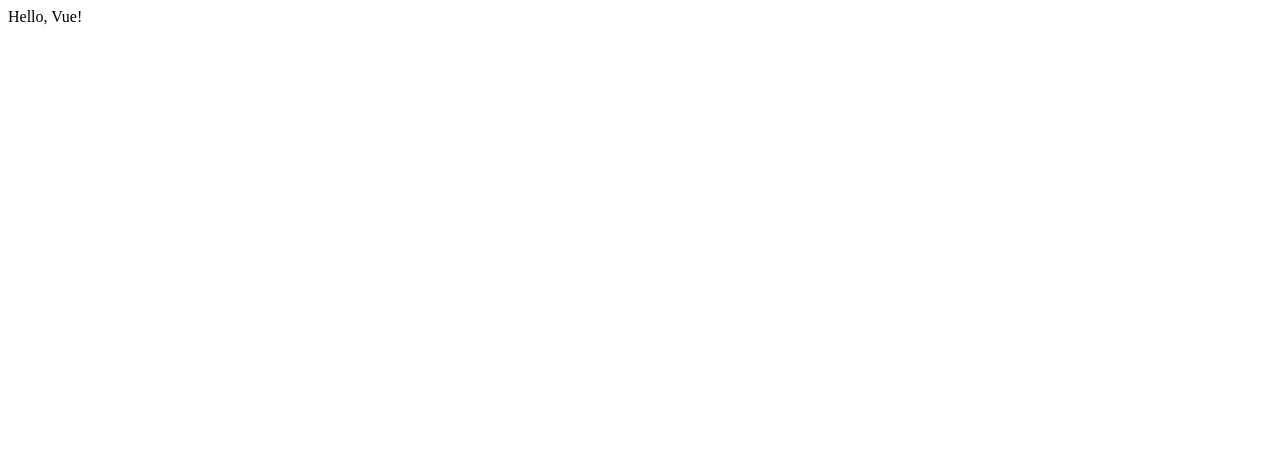
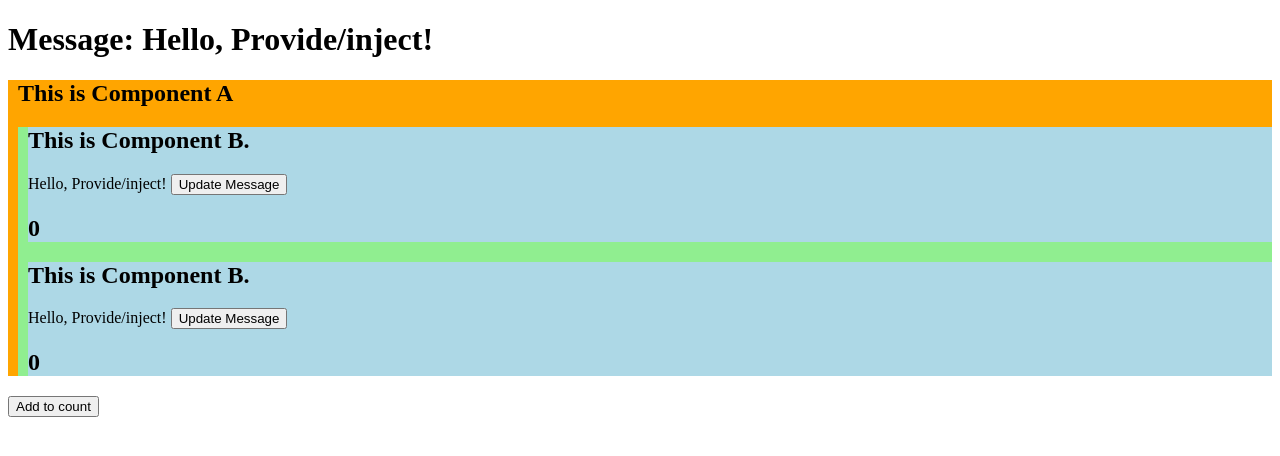
Before and after one commit to sameep-git/vueJS-webtech, a Vue app in the folder learn-vue-3/: page / in a window 1280 px wide. Shown: the top 456 px of the page. Built offline with nearby package versions, Linux system fonts and the light colour scheme.

Commit message:
provide and inject

```diff
--- a/learn-vue-3/src/App.vue
+++ b/learn-vue-3/src/App.vue
@@ -1,11 +1,29 @@
 <template>
-  <div>Hello, Vue!</div>
+  <h1>Message: {{ message }}</h1>
+  <div style="background-color: orange; padding-left: 10px;">
+    <ComponentA />
+  </div>
+  <button @click="count = count + 2">Add to count</button>
+
 </template>
 
 <script setup>
+import { provide, readonly, ref } from 'vue';
+import ComponentA from './ComponentA.vue';
+
+let message = ref('Hello, Provide/inject!')
+
+let count = ref(0)
+
+function updateMessage() {
+  message.value = 'Hello, Provide/inject! Updated.'
+}
+
+provide('msg', {message, updateMessage})
+provide('read-only-count', readonly(count))
 
 </script>
 
-<style lang="scss" scoped>
+<style scoped>
 
 </style>
--- /dev/null
+++ b/learn-vue-3/src/ComponentA.vue
@@ -0,0 +1,17 @@
+<template>
+    <h2>This is Component A</h2>
+    <div style="background-color: lightgreen; padding-left: 10px;">
+        <ComponentB></ComponentB>
+        <ComponentB></ComponentB>
+    </div>
+</template>
+
+<script setup>
+import { inject } from 'vue';
+import ComponentB from './ComponentB.vue';
+
+</script>
+
+<style scoped>
+
+</style>
--- /dev/null
+++ b/learn-vue-3/src/ComponentB.vue
@@ -0,0 +1,23 @@
+<template>
+    <div style="background-color: lightblue;">
+        <h2>
+            This is Component B.
+        </h2>
+        {{ messageFromApp }}
+        <button @click="updateMessage">Update Message</button>
+        <h2>
+            {{ count }}
+        </h2>
+    </div>
+</template>
+
+<script setup>
+import { inject } from 'vue';
+
+let {message: messageFromApp, updateMessage } = inject('msg', 'default message')
+let count = inject('read-only-count')
+</script>
+
+<style scoped>
+
+</style>
```
